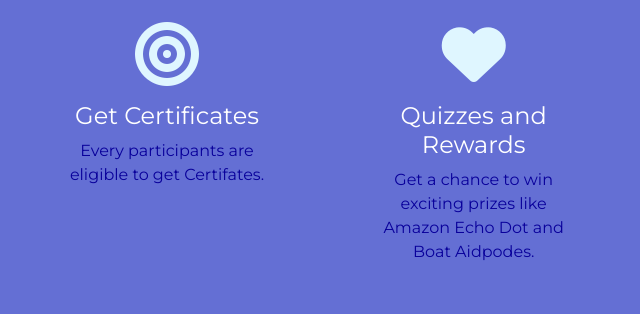
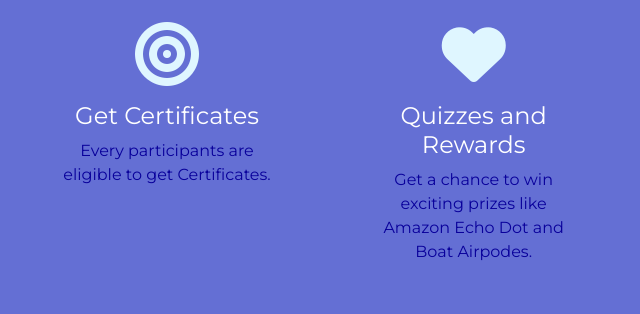
Before and after one commit to GouravDutta-01/event-page-development, a plain HTML site: page index.html in a window 1280 px wide. Shown: the part 1860-2174 px from the top of the page, 473-1113 px from the left. Drawn offline with nearby package versions, Linux system fonts and the light colour scheme.

Commit message:
Update HTML file

```diff
--- a/index.html
+++ b/index.html
@@ -92,12 +92,12 @@
         <div class="feature-box col-lg-4">
           <i class="fa-solid fa-bullseye fa-4x icon"></i>
           <h3 class="feature-title">Get Certificates</h3>
-          <p>Every participants are eligible to get Certifates.</p>
+          <p>Every participants are eligible to get Certificates.</p>
         </div>
         <div class="feature-box col-lg-4">
           <i class="fa-solid fa-heart fa-4x icon"></i>
           <h3 class="feature-title">Quizzes and Rewards</h3>
-          <p>Get a chance to win exciting prizes like Amazon Echo Dot and Boat Aidpodes.</p>
+          <p>Get a chance to win exciting prizes like Amazon Echo Dot and Boat Airpodes.</p>
         </div>
       </div>
     </div>
```
